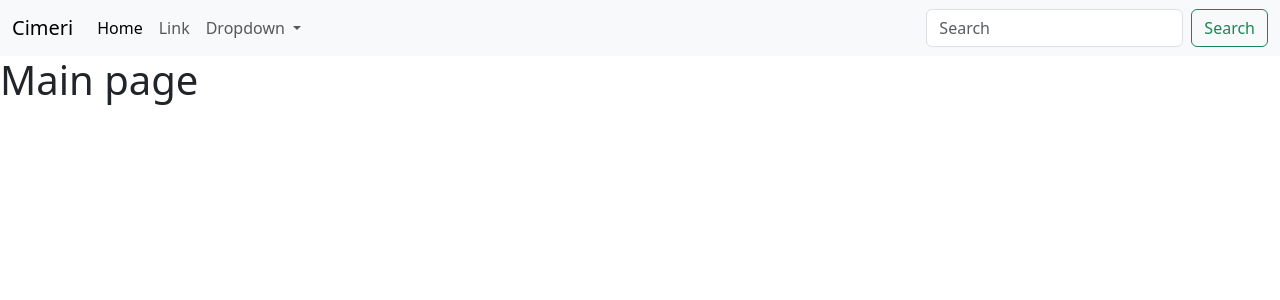
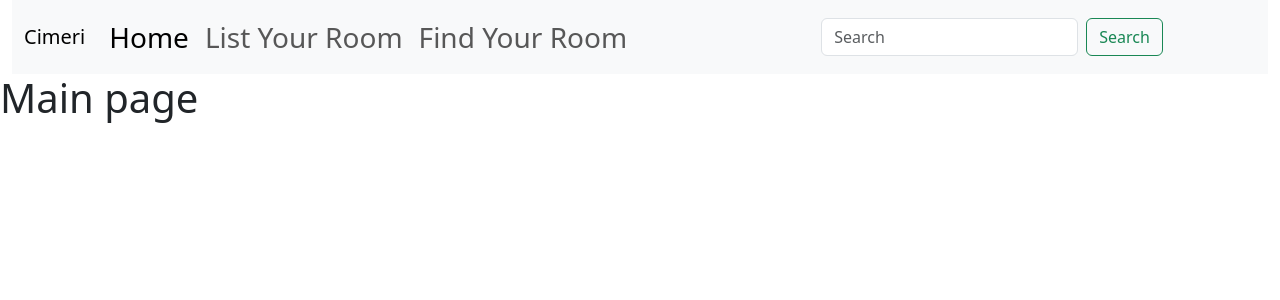
Before and after one commit to narmerui/bizkod, a PHP site: page / in a window 1280 px wide. Shown: the top 300 px of the page. Run offline with PHP 8.4, Linux system fonts and the light colour scheme.

Commit message:
Changed navbar.

```diff
--- a/css/style.css
+++ b/css/style.css
@@ -73,3 +73,7 @@ body, h1, p, form {
     margin: 0;
     padding: 0;
 }
+
+.navbar {
+    font
+}
--- a/header.php
+++ b/header.php
@@ -21,7 +21,7 @@ session_start();
 </head>
 <body>
 <nav>
-    <div>
+    <div class="navbar-wrapper fs-3 container-fluid">
         <a href="index.php"><i class="bi bi-door-open"></i></a>
         <nav class="navbar navbar-expand-lg bg-body-tertiary">
             <div class="container-fluid">
@@ -35,24 +35,17 @@ session_start();
                             <a class="nav-link active" aria-current="page" href="#">Home</a>
                         </li>
                         <li class="nav-item">
-                            <a class="nav-link" href="#">Link</a>
+                            <a class="nav-link" href="#">List Your Room</a>
                         </li>
-                        <li class="nav-item dropdown">
-                            <a class="nav-link dropdown-toggle" href="#" role="button" data-bs-toggle="dropdown" aria-expanded="false">
-                                Dropdown
-                            </a>
-                            <ul class="dropdown-menu">
-                                <li><a class="dropdown-item" href="#">Action</a></li>
-                                <li><a class="dropdown-item" href="#">Another action</a></li>
-                                <li><hr class="dropdown-divider"></li>
-                                <li><a class="dropdown-item" href="#">Something else here</a></li>
-                            </ul>
+                        <li class="nav-item">
+                            <a class="nav-link" href="#">Find Your Room</a>
                         </li>
                     </ul>
-                    <form class="d-flex" role="search">
+                    <form class="d-flex mx-auto" role="search">
                         <input class="form-control me-2" type="search" placeholder="Search" aria-label="Search">
                         <button class="btn btn-outline-success" type="submit">Search</button>
                     </form>
+
                 </div>
             </div>
         </nav>
```
